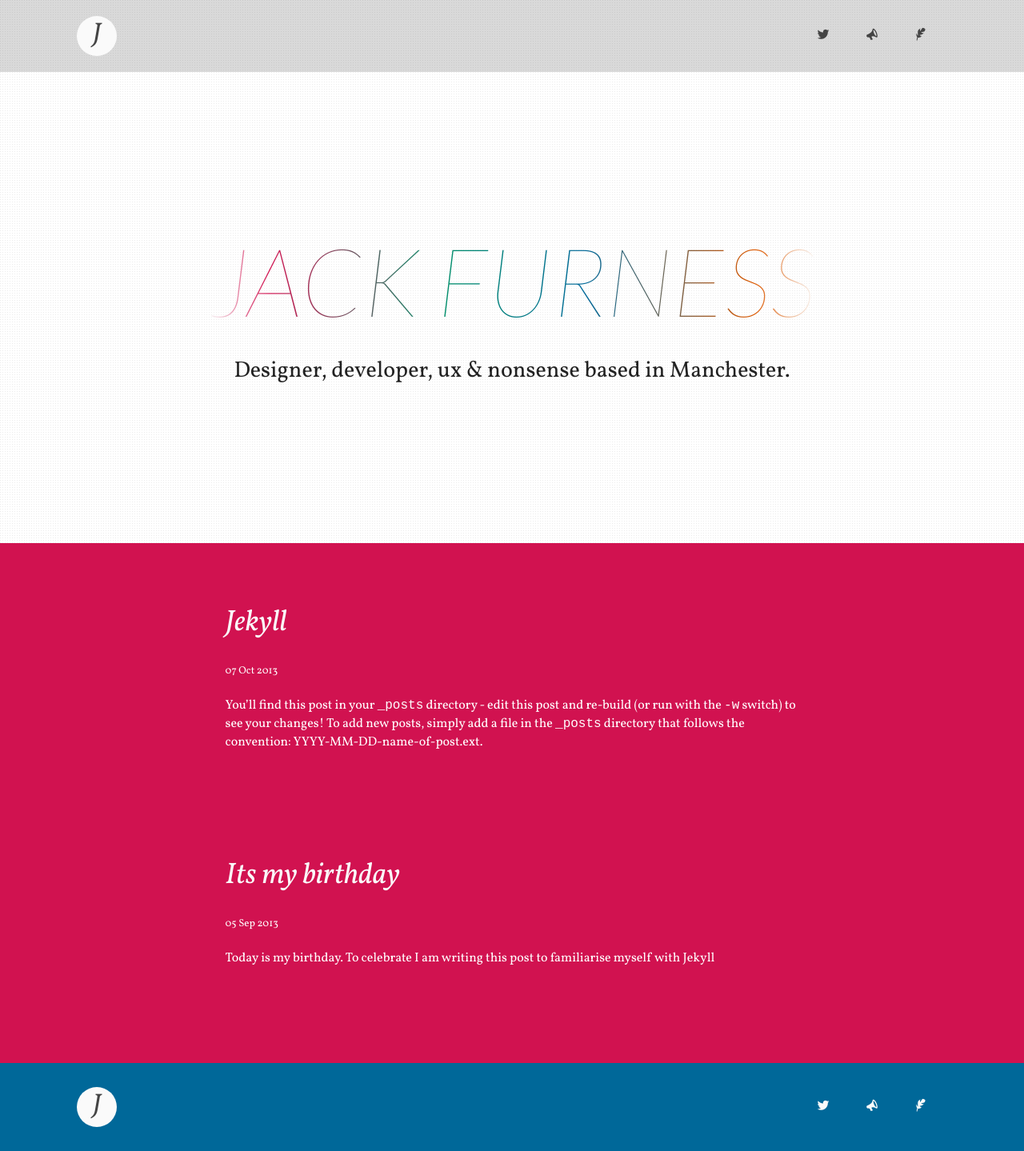
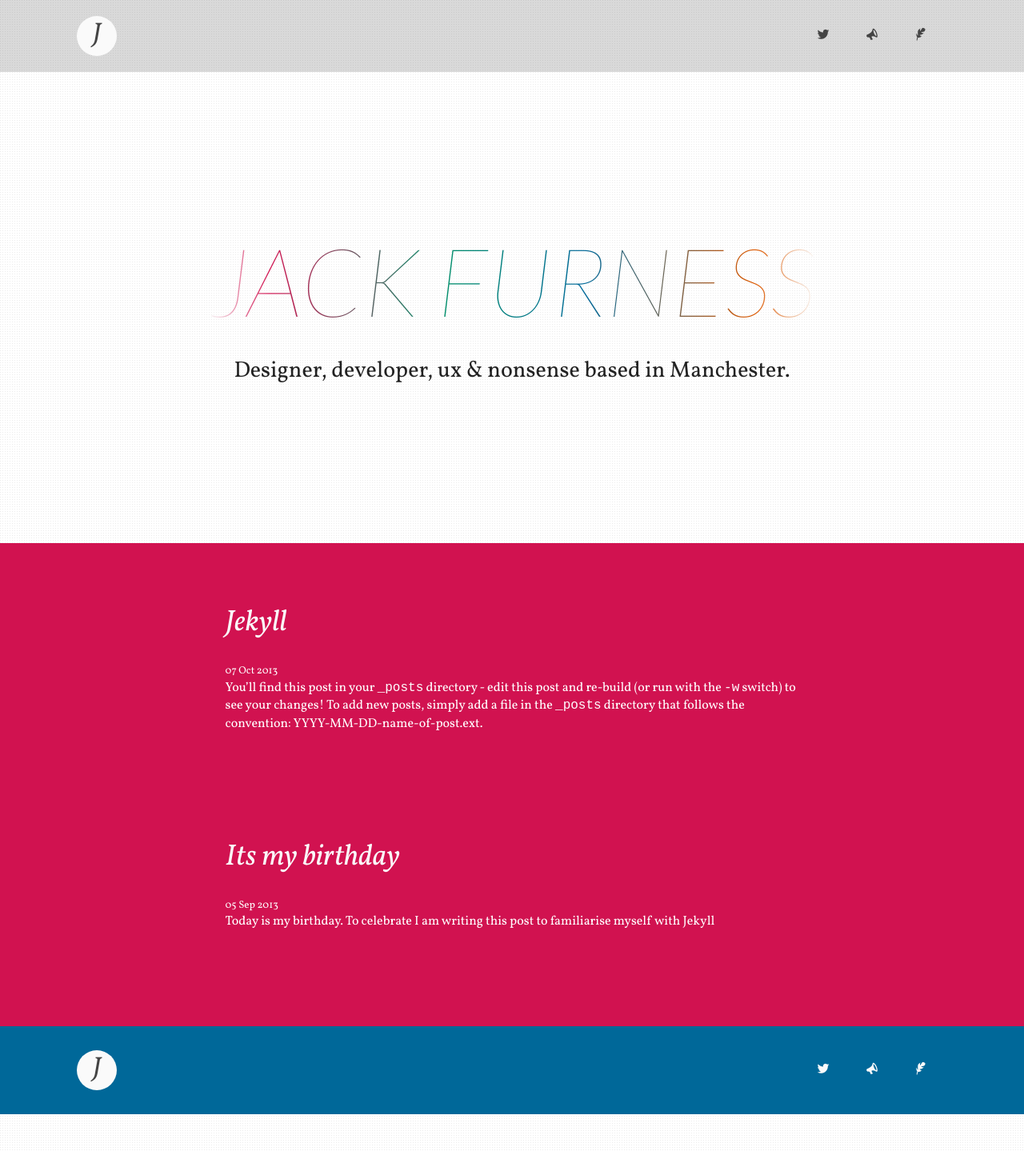
Before and after one commit to jackfurness/jackfurness.github.io, a Jekyll site: the page built from index.html, in a window 1280 px wide. Shown: the whole page at 80% size. Built offline with Jekyll 4.4.1, drawn with Linux system fonts in a browser that asks for light colours; Markdown is read by kramdown in place of the engine named in the settings.

Commit message:
Fixed invalid markup

```diff
--- a/index.html
+++ b/index.html
@@ -8,7 +8,7 @@ title: Homepage
 		<li>
 			<h3 class="blog-heading"><a href="{{ post.url }}">{{ post.title }}</a><span class="blog-heading-bullet">&nbsp;</span></h3>
 			<span class="blog-date">{{ post.date | date_to_string }}</span>
-			<p>{{ post.excerpt }}</p>
+			{{ post.excerpt }}
 		</li>
     {% endfor %}
   </ul>
```
Also changed, not shown: 1 other file.
